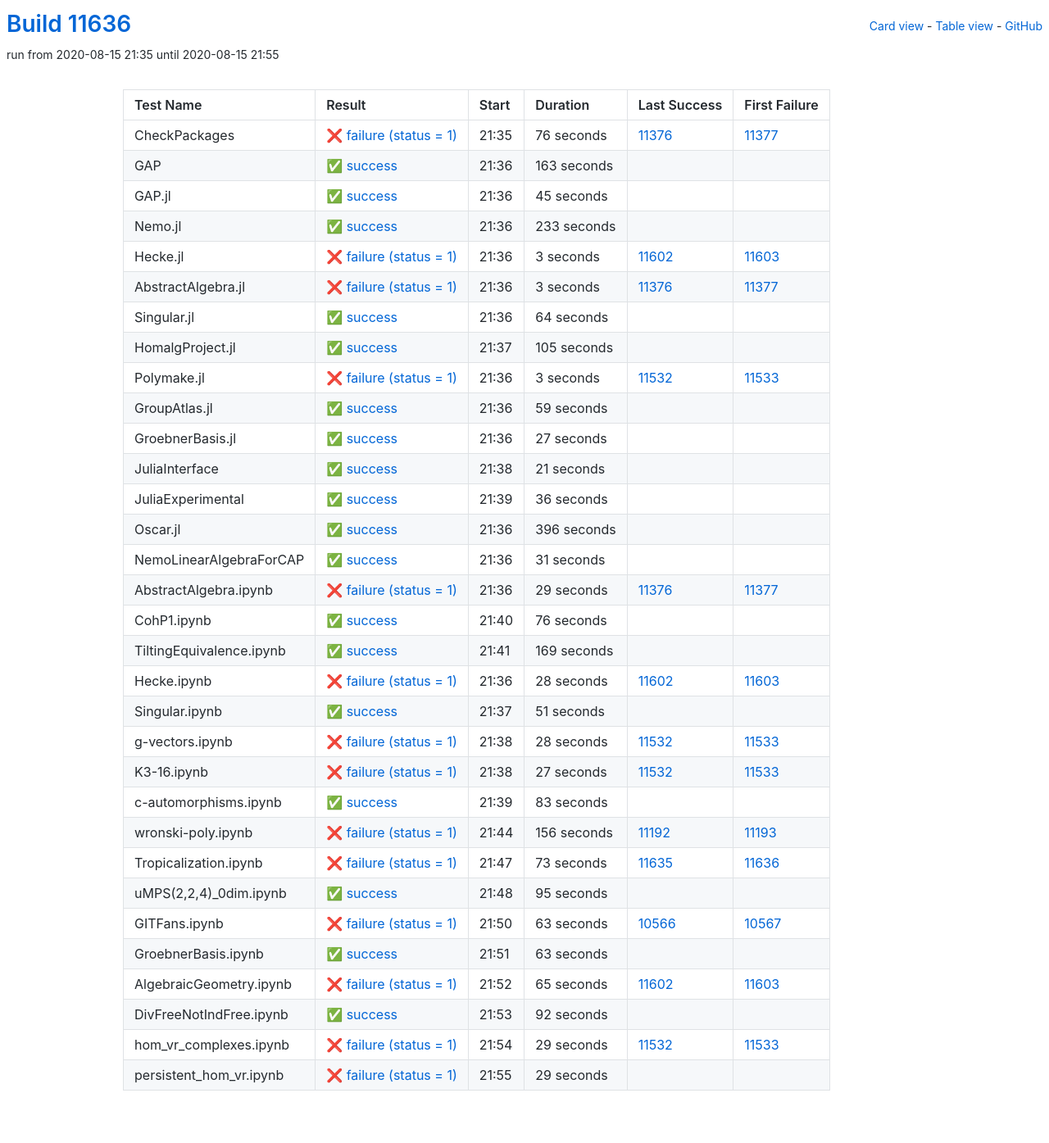
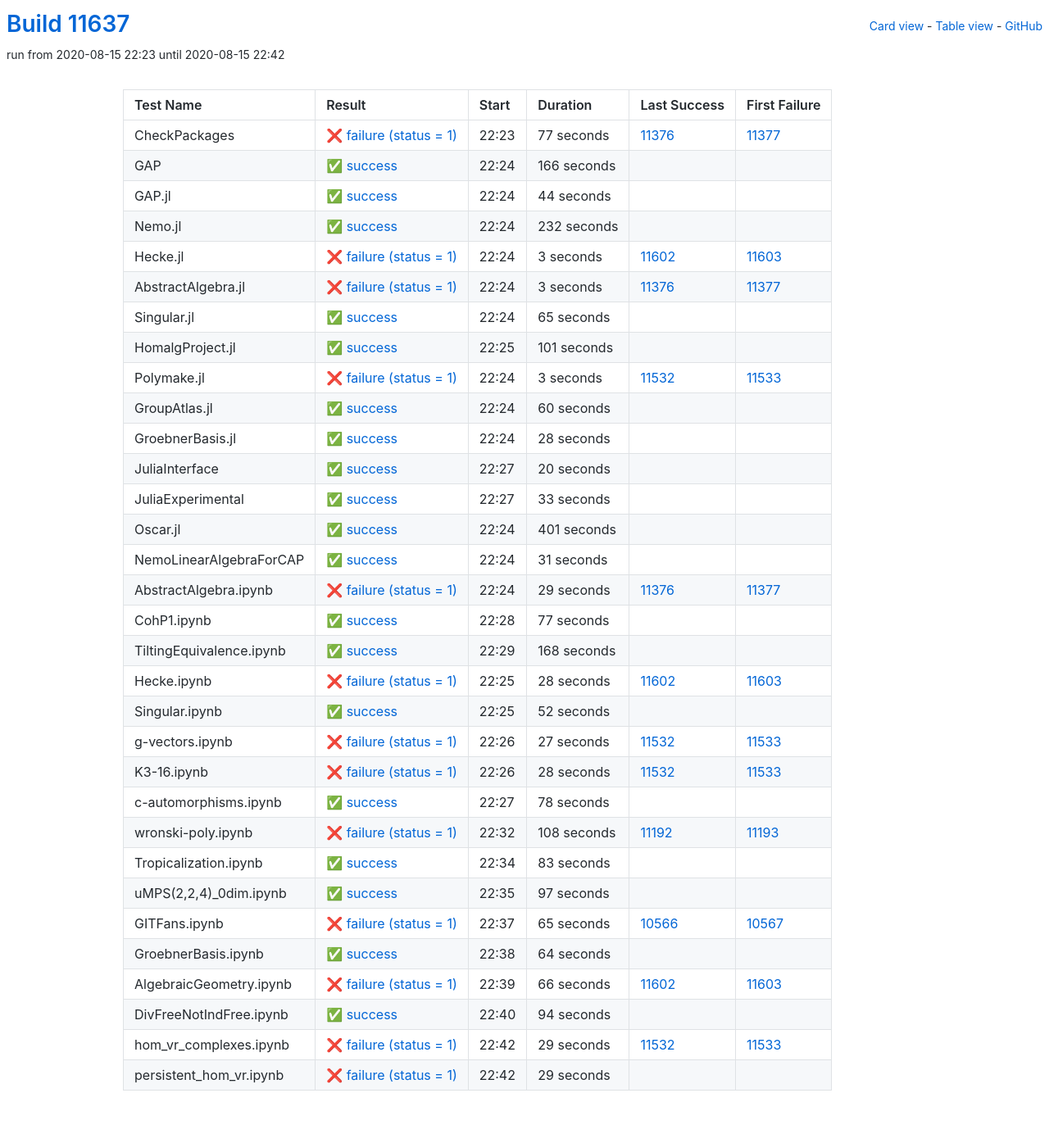
Before and after one commit to oscar-system/oscar-ci-status, a Jekyll site: the page built from table.html, in a window 1280 px wide. Shown: the whole page at 82% size. Built offline with Jekyll 4.4.1, drawn with Linux system fonts in a browser that asks for light colours.

Commit message:
Build #11637

```diff
--- a/_data/ci.yml
+++ b/_data/ci.yml
@@ -1,6 +1,6 @@
 ---
-build: 11636
-build_url: https://oscarci.mathematik.uni-kl.de/job/oscar/11636/
+build: 11637
+build_url: https://oscarci.mathematik.uni-kl.de/job/oscar/11637/
 job: oscar
 organization: oscar-system
 repo: oscar-ci-status
@@ -8,56 +8,56 @@
 tests:
 - name: CheckPackages
   id: checkpackages
-  log: https://oscarci.mathematik.uni-kl.de/job/oscar/11636/artifact/logs/build-11636/CheckPackages.log
-  start: 2020-08-15 21:35
+  log: https://oscarci.mathematik.uni-kl.de/job/oscar/11637/artifact/logs/build-11637/CheckPackages.log
+  start: 2020-08-15 22:23
   success: false
   exitcode: 1
   status: failure
-  duration: 76
+  duration: 77
   last_success: 11376
   last_success_url: https://oscarci.mathematik.uni-kl.de/job/oscar/11376/
   first_failure: 11377
   first_failure_url: https://oscarci.mathematik.uni-kl.de/job/oscar/11377/
 - name: GAP
   id: gap
-  log: https://oscarci.mathematik.uni-kl.de/job/oscar/11636/artifact/logs/build-11636/GAP.log
-  start: 2020-08-15 21:36
+  log: https://oscarci.mathematik.uni-kl.de/job/oscar/11637/artifact/logs/build-11637/GAP.log
+  start: 2020-08-15 22:24
   success: true
   exitcode: 0
   status: success
-  duration: 163
+  duration: 166
   last_success: false
   last_success_url:
   first_failure: false
   first_failure_url:
 - name: GAP.jl
   id: gap-jl
-  log: https://oscarci.mathematik.uni-kl.de/job/oscar/11636/artifact/logs/build-11636/GAP.jl.log
-  start: 2020-08-15 21:36
+  log: https://oscarci.mathematik.uni-kl.de/job/oscar/11637/artifact/logs/build-11637/GAP.jl.log
+  start: 2020-08-15 22:24
   success: true
   exitcode: 0
   status: success
-  duration: 45
+  duration: 44
   last_success: false
   last_success_url:
   first_failure: false
   first_failure_url:
 - name: Nemo.jl
   id: nemo-jl
-  log: https://oscarci.mathematik.uni-kl.de/job/oscar/11636/artifact/logs/build-11636/Nemo.jl.log
-  start: 2020-08-15 21:36
+  log: https://oscarci.mathematik.uni-kl.de/job/oscar/11637/artifact/logs/build-11637/Nemo.jl.log
+  start: 2020-08-15 22:24
   success: true
   exitcode: 0
   status: success
-  duration: 233
+  duration: 232
   last_success: false
   last_success_url:
   first_failure: false
   first_failure_url:
 - name: Hecke.jl
   id: hecke-jl
-  log: https://oscarci.mathematik.uni-kl.de/job/oscar/11636/artifact/logs/build-11636/Hecke.jl.log
-  start: 2020-08-15 21:36
+  log: https://oscarci.mathematik.uni-kl.de/job/oscar/11637/artifact/logs/build-11637/Hecke.jl.log
+  start: 2020-08-15 22:24
   success: false
   exitcode: 1
   status: failure
@@ -68,8 +68,8 @@
   first_failure_url: https://oscarci.mathematik.uni-kl.de/job/oscar/11603/
 - name: AbstractAlgebra.jl
   id: abstractalgebra-jl
-  log: https://oscarci.mathematik.uni-kl.de/job/oscar/11636/artifact/logs/build-11636/AbstractAlgebra.jl.log
-  start: 2020-08-15 21:36
+  log: https://oscarci.mathematik.uni-kl.de/job/oscar/11637/artifact/logs/build-11637/AbstractAlgebra.jl.log
+  start: 2020-08-15 22:24
   success: false
   exitcode: 1
   status: failure
@@ -80,32 +80,32 @@
   first_failure_url: https://oscarci.mathematik.uni-kl.de/job/oscar/11377/
 - name: Singular.jl
   id: singular-jl
-  log: https://oscarci.mathematik.uni-kl.de/job/oscar/11636/artifact/logs/build-11636/Singular.jl.log
-  start: 2020-08-15 21:36
+  log: https://oscarci.mathematik.uni-kl.de/job/oscar/11637/artifact/logs/build-11637/Singular.jl.log
+  start: 2020-08-15 22:24
   success: true
   exitcode: 0
   status: success
-  duration: 64
+  duration: 65
   last_success: false
   last_success_url:
   first_failure: false
   first_failure_url:
 - name: HomalgProject.jl
   id: homalgproject-jl
-  log: https://oscarci.mathematik.uni-kl.de/job/oscar/11636/artifact/logs/build-11636/HomalgProject.jl.log
-  start: 2020-08-15 21:37
+  log: https://oscarci.mathematik.uni-kl.de/job/oscar/11637/artifact/logs/build-11637/HomalgProject.jl.log
+  start: 2020-08-15 22:25
   success: true
   exitcode: 0
   status: success
-  duration: 105
+  duration: 101
   last_success: false
   last_success_url:
   first_failure: false
   first_failure_url:
 - name: Polymake.jl
   id: polymake-jl
-  log: https://oscarci.mathematik.uni-kl.de/job/oscar/11636/artifact/logs/build-11636/Polymake.jl.log
-  start: 2020-08-15 21:36
+  log: https://oscarci.mathematik.uni-kl.de/job/oscar/11637/artifact/logs/build-11637/Polymake.jl.log
+  start: 2020-08-15 22:24
   success: false
   exitcode: 1
   status: failure
@@ -116,68 +116,68 @@
   first_failure_url: https://oscarci.mathematik.uni-kl.de/job/oscar/11533/
 - name: GroupAtlas.jl
   id: groupatlas-jl
-  log: https://oscarci.mathematik.uni-kl.de/job/oscar/11636/artifact/logs/build-11636/GroupAtlas.jl.log
-  start: 2020-08-15 21:36
+  log: https://oscarci.mathematik.uni-kl.de/job/oscar/11637/artifact/logs/build-11637/GroupAtlas.jl.log
+  start: 2020-08-15 22:24
   success: true
   exitcode: 0
   status: success
-  duration: 59
+  duration: 60
   last_success: false
   last_success_url:
   first_failure: false
   first_failure_url:
 - name: GroebnerBasis.jl
   id: groebnerbasis-jl
-  log: https://oscarci.mathematik.uni-kl.de/job/oscar/11636/artifact/logs/build-11636/GroebnerBasis.jl.log
-  start: 2020-08-15 21:36
+  log: https://oscarci.mathematik.uni-kl.de/job/oscar/11637/artifact/logs/build-11637/GroebnerBasis.jl.log
+  start: 2020-08-15 22:24
   success: true
   exitcode: 0
   status: success
-  duration: 27
+  duration: 28
   last_success: false
   last_success_url:
   first_failure: false
   first_failure_url:
 - name: JuliaInterface
   id: juliainterface
-  log: https://oscarci.mathematik.uni-kl.de/job/oscar/11636/artifact/logs/build-11636/JuliaInterface.log
-  start: 2020-08-15 21:38
+  log: https://oscarci.mathematik.uni-kl.de/job/oscar/11637/artifact/logs/build-11637/JuliaInterface.log
+  start: 2020-08-15 22:27
   success: true
   exitcode: 0
   status: success
-  duration: 21
+  duration: 20
   last_success: false
   last_success_url:
   first_failure: false
   first_failure_url:
 - name: JuliaExperimental
   id: juliaexperimental
-  log: https://oscarci.mathematik.uni-kl.de/job/oscar/11636/artifact/logs/build-11636/JuliaExperimental.log
-  start: 2020-08-15 21:39
+  log: https://oscarci.mathematik.uni-kl.de/job/oscar/11637/artifact/logs/build-11637/JuliaExperimental.log
+  start: 2020-08-15 22:27
   success: true
   exitcode: 0
   status: success
-  duration: 36
+  duration: 33
   last_success: false
   last_success_url:
   first_failure: false
   first_failure_url:
 - name: Oscar.jl
   id: oscar-jl
-  log: https://oscarci.mathematik.uni-kl.de/job/oscar/11636/artifact/logs/build-11636/Oscar.jl.log
-  start: 2020-08-15 21:36
+  log: https://oscarci.mathematik.uni-kl.de/job/oscar/11637/artifact/logs/build-11637/Oscar.jl.log
+  start: 2020-08-15 22:24
   success: true
   exitcode: 0
   status: success
-  duration: 396
+  duration: 401
   last_success: false
   last_success_url:
   first_failure: false
   first_failure_url:
 - name: NemoLinearAlgebraForCAP
   id: nemolinearalgebraforcap
-  log: https://oscarci.mathematik.uni-kl.de/job/oscar/11636/artifact/logs/build-11636/NemoLinearAlgebraForCAP.log
-  start: 2020-08-15 21:36
+  log: https://oscarci.mathematik.uni-kl.de/job/oscar/11637/artifact/logs/build-11637/NemoLinearAlgebraForCAP.log
+  start: 2020-08-15 22:24
   success: true
   exitcode: 0
   status: success
@@ -188,8 +188,8 @@
   first_failure_url:
 - name: AbstractAlgebra.ipynb
   id: abstractalgebra-ipynb
-  log: https://oscarci.mathematik.uni-kl.de/job/oscar/11636/artifact/logs/build-11636/AbstractAlgebra.ipynb.log
-  start: 2020-08-15 21:36
+  log: https://oscarci.mathematik.uni-kl.de/job/oscar/11637/artifact/logs/build-11637/AbstractAlgebra.ipynb.log
+  start: 2020-08-15 22:24
   success: false
   exitcode: 1
   status: failure
@@ -200,32 +200,32 @@
   first_failure_url: https://oscarci.mathematik.uni-kl.de/job/oscar/11377/
 - name: CohP1.ipynb
   id: cohp1-ipynb
-  log: https://oscarci.mathematik.uni-kl.de/job/oscar/11636/artifact/logs/build-11636/CohP1.ipynb.log
-  start: 2020-08-15 21:40
+  log: https://oscarci.mathematik.uni-kl.de/job/oscar/11637/artifact/logs/build-11637/CohP1.ipynb.log
+  start: 2020-08-15 22:28
   success: true
   exitcode: 0
   status: success
-  duration: 76
+  duration: 77
   last_success: false
   last_success_url:
   first_failure: false
   first_failure_url:
 - name: TiltingEquivalence.ipynb
   id: tiltingequivalence-ipynb
-  log: https://oscarci.mathematik.uni-kl.de/job/oscar/11636/artifact/logs/build-11636/TiltingEquivalence.ipynb.log
-  start: 2020-08-15 21:41
+  log: https://oscarci.mathematik.uni-kl.de/job/oscar/11637/artifact/logs/build-11637/TiltingEquivalence.ipynb.log
+  start: 2020-08-15 22:29
   success: true
   exitcode: 0
   status: success
-  duration: 169
+  duration: 168
   last_success: false
   last_success_url:
   first_failure: false
   first_failure_url:
 - name: Hecke.ipynb
   id: hecke-ipynb
-  log: https://oscarci.mathematik.uni-kl.de/job/oscar/11636/artifact/logs/build-11636/Hecke.ipynb.log
-  start: 2020-08-15 21:36
+  log: https://oscarci.mathematik.uni-kl.de/job/oscar/11637/artifact/logs/build-11637/Hecke.ipynb.log
+  start: 2020-08-15 22:25
   success: false
   exitcode: 1
   status: failure
@@ -236,20 +236,32 @@
   first_failure_url: https://oscarci.mathematik.uni-kl.de/job/oscar/11603/
 - name: Singular.ipynb
   id: singular-ipynb
-  log: https://oscarci.mathematik.uni-kl.de/job/oscar/11636/artifact/logs/build-11636/Singular.ipynb.log
-  start: 2020-08-15 21:37
+  log: https://oscarci.mathematik.uni-kl.de/job/oscar/11637/artifact/logs/build-11637/Singular.ipynb.log
+  start: 2020-08-15 22:25
   success: true
   exitcode: 0
   status: success
-  duration: 51
+  duration: 52
   last_success: false
   last_success_url:
   first_failure: false
   first_failure_url:
 - name: g-vectors.ipynb
   id: g-vectors-ipynb
-  log: https://oscarci.mathematik.uni-kl.de/job/oscar/11636/artifact/logs/build-11636/g-vectors.ipynb.log
-  start: 2020-08-15 21:38
+  log: https://oscarci.mathematik.uni-kl.de/job/oscar/11637/artifact/logs/build-11637/g-vectors.ipynb.log
+  start: 2020-08-15 22:26
+  success: false
+  exitcode: 1
+  status: failure
+  duration: 27
+  last_success: 11532
+  last_success_url: https://oscarci.mathematik.uni-kl.de/job/oscar/11532/
+  first_failure: 11533
+  first_failure_url: https://oscarci.mathematik.uni-kl.de/job/oscar/11533/
+- name: K3-16.ipynb
+  id: k3-16-ipynb
+  log: https://oscarci.mathematik.uni-kl.de/job/oscar/11637/artifact/logs/build-11637/K3-16.ipynb.log
+  start: 2020-08-15 22:26
   success: false
   exitcode: 1
   status: failure
@@ -258,22 +270,34 @@
   last_success_url: https://oscarci.mathematik.uni-kl.de/job/oscar/11532/
   first_failure: 11533
   first_failure_url: https://oscarci.mathematik.uni-kl.de/job/oscar/11533/
-- name: K3-16.ipynb
-  id: k3-16-ipynb
-  log: https://oscarci.mathematik.uni-kl.de/job/oscar/11636/artifact/logs/build-11636/K3-16.ipynb.log
-  start: 2020-08-15 21:38
+- name: c-automorphisms.ipynb
+  id: c-automorphisms-ipynb
+  log: https://oscarci.mathematik.uni-kl.de/job/oscar/11637/artifact/logs/build-11637/c-automorphisms.ipynb.log
+  start: 2020-08-15 22:27
+  success: true
+  exitcode: 0
+  status: success
+  duration: 78
+  last_success: false
+  last_success_url:
+  first_failure: false
+  first_failure_url:
+- name: wronski-poly.ipynb
+  id: wronski-poly-ipynb
+  log: https://oscarci.mathematik.uni-kl.de/job/oscar/11637/artifact/logs/build-11637/wronski-poly.ipynb.log
+  start: 2020-08-15 22:32
   success: false
   exitcode: 1
   status: failure
-  duration: 27
-  last_success: 11532
-  last_success_url: https://oscarci.mathematik.uni-kl.de/job/oscar/11532/
-  first_failure: 11533
-  first_failure_url: https://oscarci.mathematik.uni-kl.de/job/oscar/11533/
-- name: c-automorphisms.ipynb
-  id: c-automorphisms-ipynb
-  log: https://oscarci.mathematik.uni-kl.de/job/oscar/11636/artifact/logs/build-11636/c-automorphisms.ipynb.log
-  start: 2020-08-15 21:39
+  duration: 108
+  last_success: 11192
+  last_success_url: https://oscarci.mathematik.uni-kl.de/job/oscar/11192/
+  first_failure: 11193
+  first_failure_url: https://oscarci.mathematik.uni-kl.de/job/oscar/11193/
+- name: Tropicalization.ipynb
+  id: tropicalization-ipynb
+  log: https://oscarci.mathematik.uni-kl.de/job/oscar/11637/artifact/logs/build-11637/Tropicalization.ipynb.log
+  start: 2020-08-15 22:34
   success: true
   exitcode: 0
   status: success
@@ -282,94 +306,70 @@
   last_success_url:
   first_failure: false
   first_failure_url:
-- name: wronski-poly.ipynb
-  id: wronski-poly-ipynb
-  log: https://oscarci.mathematik.uni-kl.de/job/oscar/11636/artifact/logs/build-11636/wronski-poly.ipynb.log
-  start: 2020-08-15 21:44
-  success: false
-  exitcode: 1
-  status: failure
-  duration: 156
-  last_success: 11192
-  last_success_url: https://oscarci.mathematik.uni-kl.de/job/oscar/11192/
-  first_failure: 11193
-  first_failure_url: https://oscarci.mathematik.uni-kl.de/job/oscar/11193/
-- name: Tropicalization.ipynb
-  id: tropicalization-ipynb
-  log: https://oscarci.mathematik.uni-kl.de/job/oscar/11636/artifact/logs/build-11636/Tropicalization.ipynb.log
-  start: 2020-08-15 21:47
-  success: false
-  exitcode: 1
-  status: failure
-  duration: 73
-  last_success: 11635
-  last_success_url: https://oscarci.mathematik.uni-kl.de/job/oscar/11635/
-  first_failure: 11636
-  first_failure_url: https://oscarci.mathematik.uni-kl.de/job/oscar/11636/
 - name: uMPS(2,2,4)_0dim.ipynb
   id: umps-2-2-4-0dim-ipynb
-  log: https://oscarci.mathematik.uni-kl.de/job/oscar/11636/artifact/logs/build-11636/uMPS-2-2-4-_0dim.ipynb.log
-  start: 2020-08-15 21:48
+  log: https://oscarci.mathematik.uni-kl.de/job/oscar/11637/artifact/logs/build-11637/uMPS-2-2-4-_0dim.ipynb.log
+  start: 2020-08-15 22:35
   success: true
   exitcode: 0
   status: success
-  duration: 95
+  duration: 97
   last_success: false
   last_success_url:
   first_failure: false
   first_failure_url:
 - name: GITFans.ipynb
   id: gitfans-ipynb
-  log: https://oscarci.mathematik.uni-kl.de/job/oscar/11636/artifact/logs/build-11636/GITFans.ipynb.log
-  start: 2020-08-15 21:50
+  log: https://oscarci.mathematik.uni-kl.de/job/oscar/11637/artifact/logs/build-11637/GITFans.ipynb.log
+  start: 2020-08-15 22:37
   success: false
   exitcode: 1
   status: failure
-  duration: 63
+  duration: 65
   last_success: 10566
   last_success_url: https://oscarci.mathematik.uni-kl.de/job/oscar/10566/
   first_failure: 10567
   first_failure_url: https://oscarci.mathematik.uni-kl.de/job/oscar/10567/
 - name: GroebnerBasis.ipynb
   id: groebnerbasis-ipynb
-  log: https://oscarci.mathematik.uni-kl.de/job/oscar/11636/artifact/logs/build-11636/GroebnerBasis.ipynb.log
-  start: 2020-08-15 21:51
+  log: https://oscarci.mathematik.uni-kl.de/job/oscar/11637/artifact/logs/build-11637/GroebnerBasis.ipynb.log
+  start: 2020-08-15 22:38
   success: true
   exitcode: 0
   status: success
-  duration: 63
+  duration: 64
   last_success: false
   last_success_url:
   first_failure: false
   first_failure_url:
 - name: AlgebraicGeometry.ipynb
   id: algebraicgeometry-ipynb
-  log: https://oscarci.mathematik.uni-kl.de/job/oscar/11636/artifact/logs/build-11636/AlgebraicGeometry.ipynb.log
-  start: 2020-08-15 21:52
+  log: https://oscarci.mathematik.uni-kl.de/job/oscar/11637/artifact/logs/build-11637/AlgebraicGeometry.ipynb.log
+  start: 2020-08-15 22:39
   success: false
   exitcode: 1
   status: failure
-  duration: 65
+  duration: 66
   last_success: 11602
   last_success_url: https://oscarci.mathematik.uni-kl.de/job/oscar/11602/
   first_failure: 11603
   first_failure_url: https://oscarci.mathematik.uni-kl.de/job/oscar/11603/
 - name: DivFreeNotIndFree.ipynb
   id: divfreenotindfree-ipynb
-  log: https://oscarci.mathematik.uni-kl.de/job/oscar/11636/artifact/logs/build-11636/DivFreeNotIndFree.ipynb.log
-  start: 2020-08-15 21:53
+  log: https://oscarci.mathematik.uni-kl.de/job/oscar/11637/artifact/logs/build-11637/DivFreeNotIndFree.ipynb.log
+  start: 2020-08-15 22:40
   success: true
   exitcode: 0
   status: success
-  duration: 92
+  duration: 94
   last_success: false
   last_success_url:
   first_failure: false
   first_failure_url:
 - name: hom_vr_complexes.ipynb
   id: hom-vr-complexes-ipynb
-  log: https://oscarci.mathematik.uni-kl.de/job/oscar/11636/artifact/logs/build-11636/hom_vr_complexes.ipynb.log
-  start: 2020-08-15 21:54
+  log: https://oscarci.mathematik.uni-kl.de/job/oscar/11637/artifact/logs/build-11637/hom_vr_complexes.ipynb.log
+  start: 2020-08-15 22:42
   success: false
   exitcode: 1
   status: failure
@@ -380,8 +380,8 @@
   first_failure_url: https://oscarci.mathematik.uni-kl.de/job/oscar/11533/
 - name: persistent_hom_vr.ipynb
   id: persistent-hom-vr-ipynb
-  log: https://oscarci.mathematik.uni-kl.de/job/oscar/11636/artifact/logs/build-11636/persistent_hom_vr.ipynb.log
-  start: 2020-08-15 21:55
+  log: https://oscarci.mathematik.uni-kl.de/job/oscar/11637/artifact/logs/build-11637/persistent_hom_vr.ipynb.log
+  start: 2020-08-15 22:42
   success: false
   exitcode: 1
   status: failure
```
Also changed, not shown: README.md.
